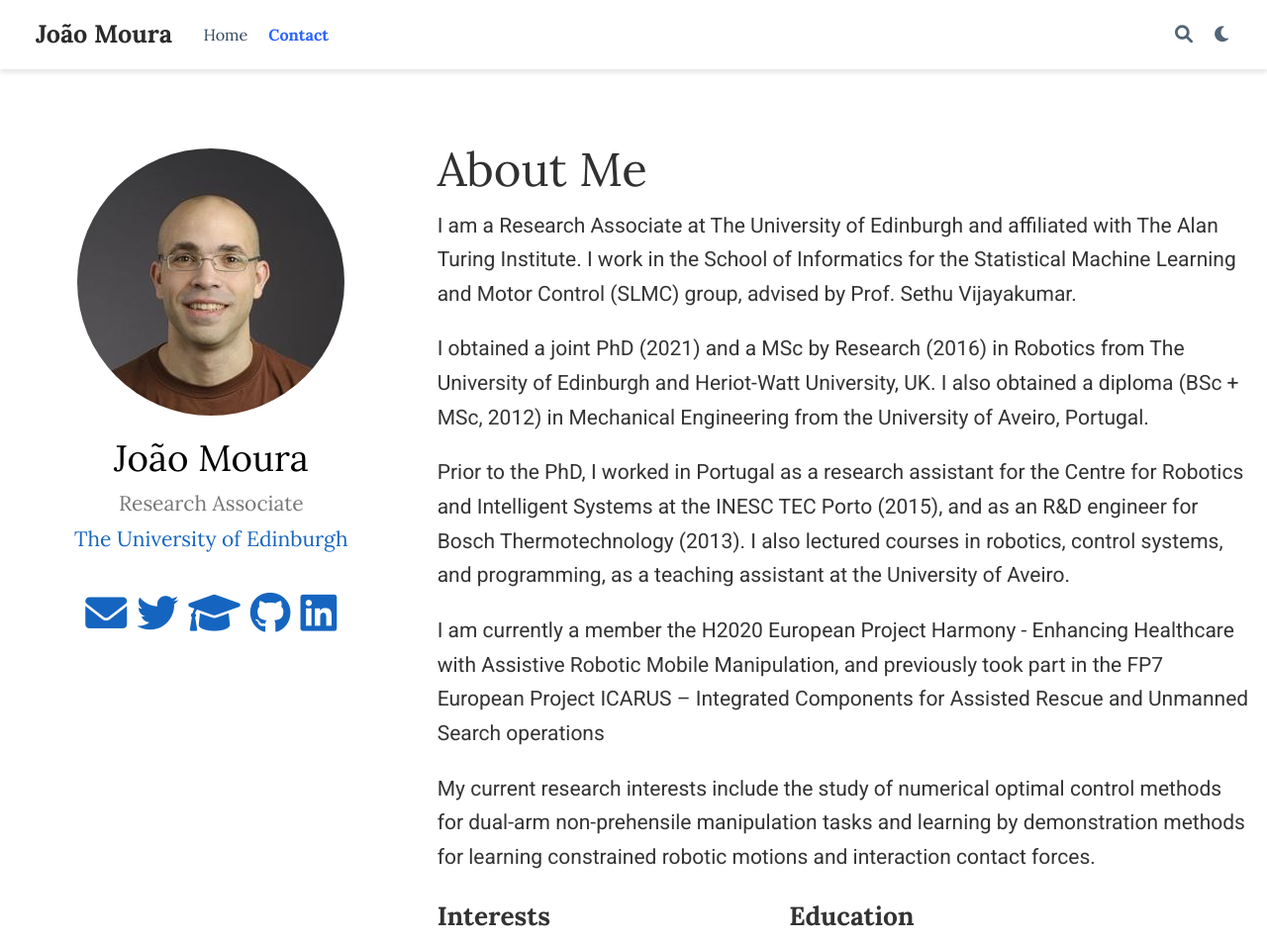
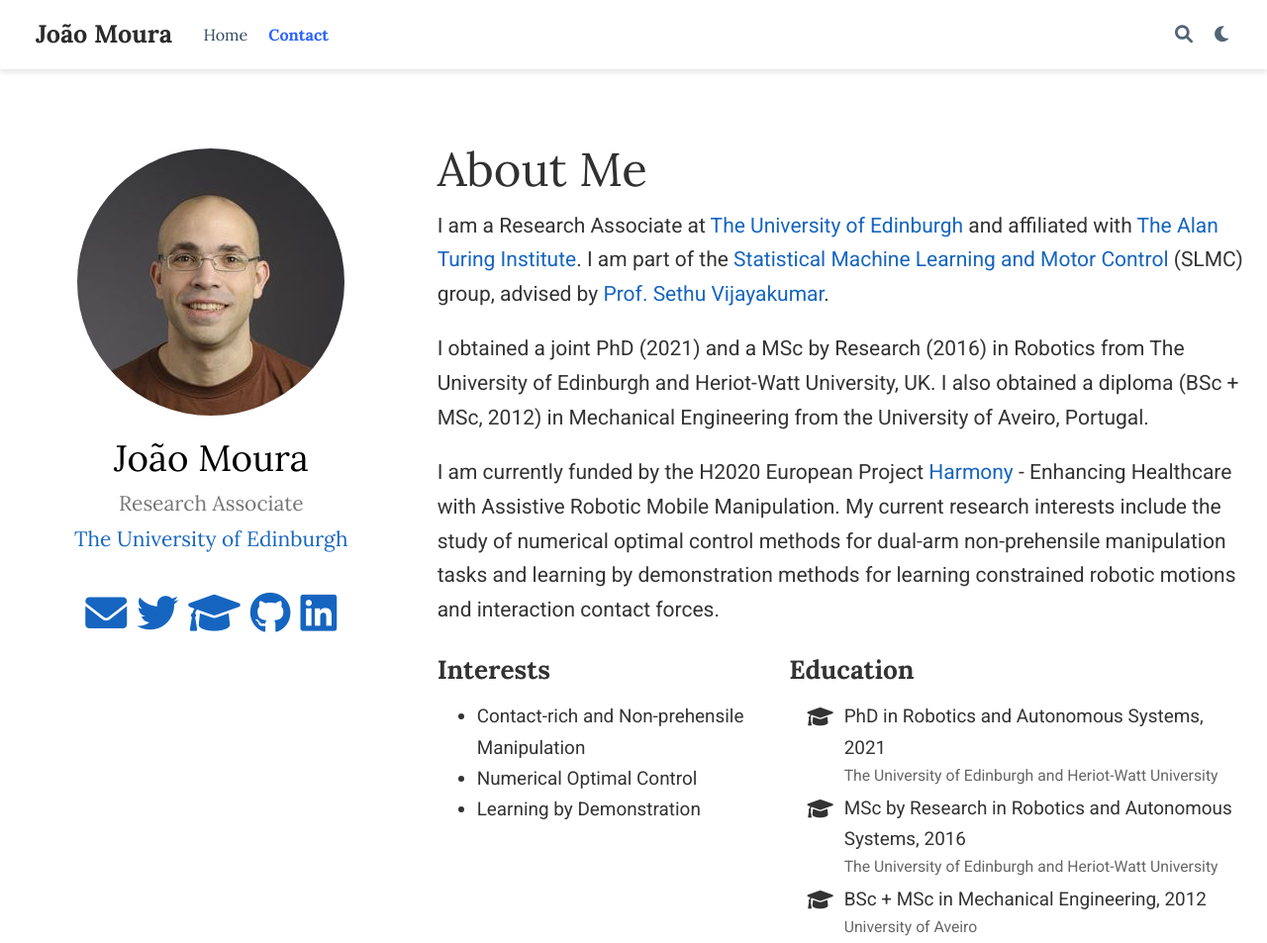
Before and after one commit to joaomoura24/joaomoura24.github.io, a plain HTML site: page index.html in a window 1280 px wide. Shown: the top 953 px of the page at 99% size. Drawn offline with Linux system fonts and the light colour scheme; some icons are missing.

Commit message:
Build after adding link

```diff
--- a/index.html
+++ b/index.html
@@ -799,14 +799,14 @@
     <h1>About Me</h1>
 
     <div class="article-style">
-      <p>I am a Research Associate at The University of Edinburgh and affiliated with The Alan Turing Institute.
-I work in the School of Informatics for the Statistical Machine Learning and Motor Control (SLMC) group, advised by Prof. Sethu Vijayakumar.</p>
+      <p>I am a Research Associate at <a href="https://www.ed.ac.uk" target="_blank" rel="noopener">The University of Edinburgh</a> and affiliated with <a href="https://www.turing.ac.uk/research/research-programmes/artificial-intelligence-ai/robotics" target="_blank" rel="noopener">The Alan Turing Institute</a>.
+I am part of the <a href="https://web.inf.ed.ac.uk/slmc" target="_blank" rel="noopener">Statistical Machine Learning and Motor Control</a> (SLMC) group, advised by <a href="https://homepages.inf.ed.ac.uk/svijayak/" target="_blank" rel="noopener">Prof. Sethu Vijayakumar</a>.</p>
 <p>I obtained a joint PhD (2021) and a MSc by Research (2016) in Robotics from The University of Edinburgh and Heriot-Watt University, UK.
 I also obtained a diploma (BSc + MSc, 2012) in Mechanical Engineering from the University of Aveiro, Portugal.</p>
-<p>Prior to the PhD, I worked in Portugal as a research assistant for the Centre for Robotics and Intelligent Systems at the INESC TEC Porto (2015), and as an R&amp;D engineer for Bosch Thermotechnology (2013).
-I also lectured courses in robotics, control systems, and programming, as a teaching assistant at the University of Aveiro.</p>
-<p>I am currently a member the H2020 European Project Harmony - Enhancing Healthcare with Assistive Robotic Mobile Manipulation, and previously took part in the FP7 European Project ICARUS – Integrated Components for Assisted Rescue and Unmanned Search operations</p>
-<p>My current research interests include the study of numerical optimal control methods for dual-arm non-prehensile manipulation tasks and learning by demonstration methods for learning constrained robotic motions and interaction contact forces.</p>
+<!-- Prior to the PhD, I worked in Portugal as a research assistant for the Centre for Robotics and Intelligent Systems at the [INESC TEC Porto](https://www.inesctec.pt/en) (2015), and as an R&D engineer for Bosch Thermotechnology (2013). -->
+<!-- I also lectured courses in robotics, control systems, and programming, as a teaching assistant at the University of Aveiro. -->
+<p>I am currently funded by the H2020 European Project <a href="https://harmony-eu.org" target="_blank" rel="noopener">Harmony</a> - Enhancing Healthcare with Assistive Robotic Mobile Manipulation. My current research interests include the study of numerical optimal control methods for dual-arm non-prehensile manipulation tasks and learning by demonstration methods for learning constrained robotic motions and interaction contact forces.</p>
+<!-- , and previously took part in the FP7 European Project [ICARUS](https://cordis.europa.eu/project/id/285417) – Integrated Components for Assisted Rescue and Unmanned Search operations -->
 <!--
   <i class="fas fa-download  pr-1 fa-fw"></i> Download my <a href="/uploads/demo_resume.pdf" target="_blank">resumé</a>. -->
 
```
Also changed, not shown: index.json (+1 -1 lines).
